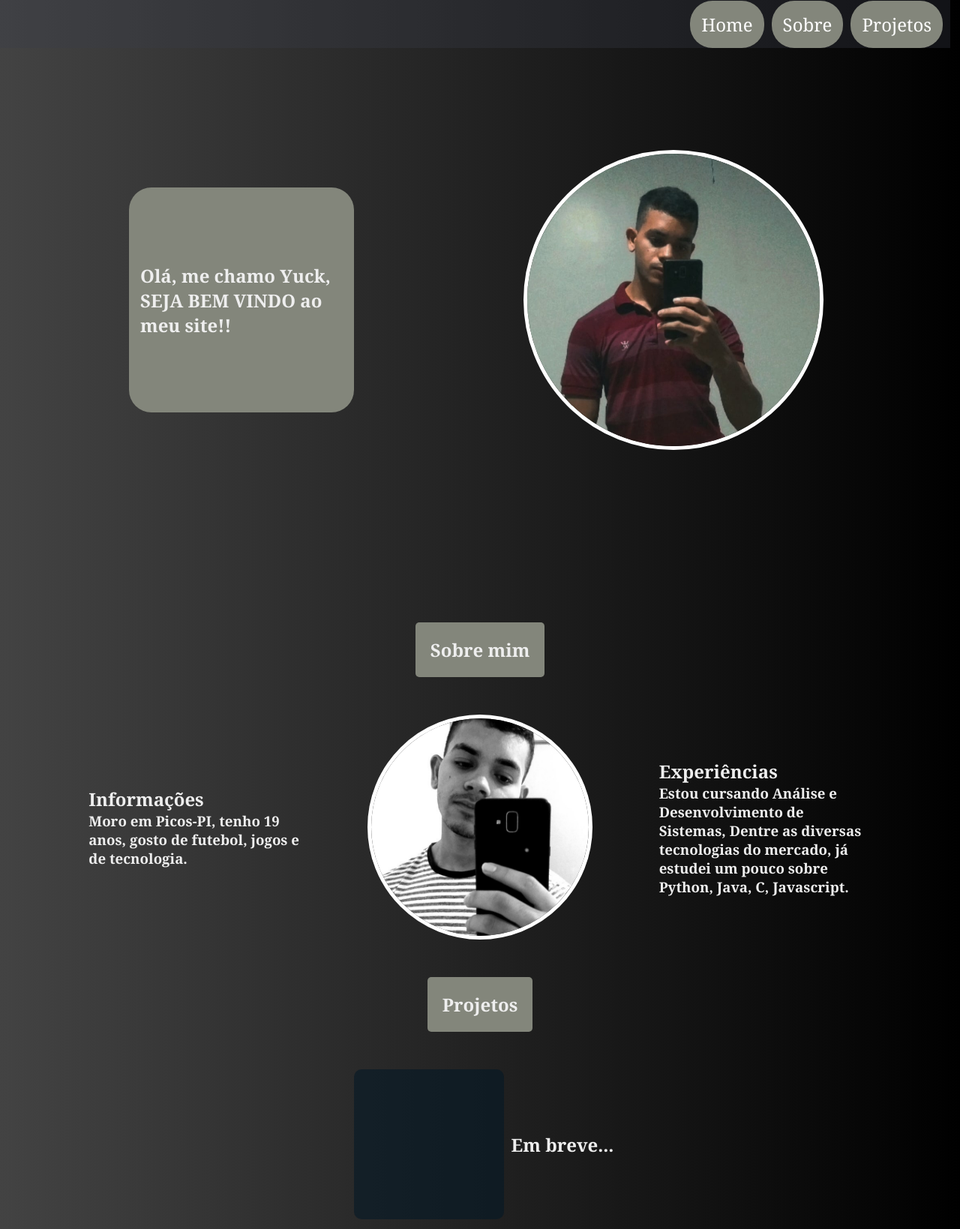
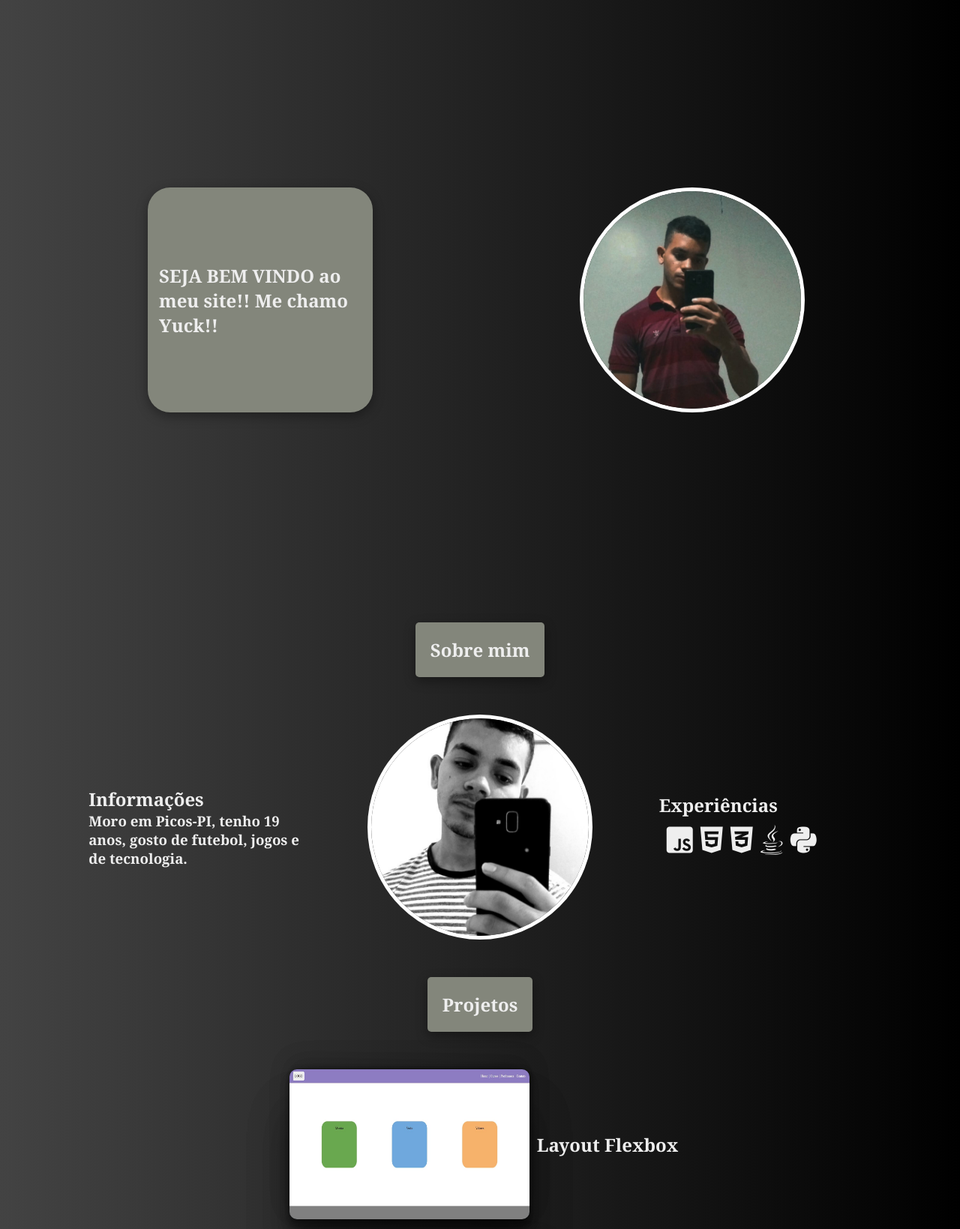
Before and after one commit to yuckguedes/yuckguedes.github.io, a plain HTML site: page index.html in a window 1280 px wide. Shown: the top 1639 px of the page at 75% size. Drawn offline with Linux system fonts and the light colour scheme.

Commit message:
Melhorando site

```diff
--- a/css/style.css
+++ b/css/style.css
@@ -5,11 +5,6 @@
     color: #EEE;
 }
 
-img{
-    min-width: 100%;
-    max-height: 100%;
-    object-fit: cover;
-}
 
 body{
     display: flex;
@@ -47,7 +42,7 @@ ul{
     font-size: 1.5rem;
     background-color: #83867b;
     padding: 15px;
-    border-radius: 30px;
+    border-radius: 15px;
     margin-right: 10px;
     transition: 0.5s;
 }
@@ -80,20 +75,31 @@ main{
 }
 
 .foto-pessoal2{
-    height: 400px;
-    width: 400px;
+    height: 300px;
+    width: 300px;
     border-radius: 50%;
     border: 5px solid white;
+
 }
 
 .img-foto-pessoal2{
+    width: 100%;
+    height: 100%;
+    object-fit: cover;
     border-radius: 50%;
+    transition: all 1s;
+
+}
+
+.img-foto-pessoal2:hover{
+    -webkit-transform: scale(1.2);
+    transform: scale(1.2);
 }
 
 @media screen and (min-width:0px) and (max-width: 840px){
     .foto-pessoal2{
-        height: 300px;
-        width: 300px;
+        height: 200px;
+        width: 200px;
     }
 
 }
@@ -107,6 +113,7 @@ main{
     background-color: #83867b;
     padding: 15px;
     border-radius: 30px;
+    box-shadow: rgba(0, 0, 0, 0.35) 0px 5px 15px;
 }
 
 @media screen and (min-width:0px) and (max-width: 840px){
@@ -125,16 +132,39 @@ main{
 
 }
 
+@media screen and (min-width:0px) and (max-width: 840px){
+    .section2{
+        width: 98%;
+    }
+
+}
+
 .foto-pessoal{
     height: 300px;
     width: 300px;
     border-radius: 50%;
     border: 5px solid white;
+}
+
+@media screen and (min-width:0px) and (max-width: 840px){
+    .foto-pessoal{
+        height: 200px;
+        width: 200px;
+    }
 
 }
 
 .img-foto-pessoal{
+    width: 100%;
+    height: 100%;
+    object-fit: cover;
     border-radius: 50%;
+    transition: all 1s;
+}
+
+.img-foto-pessoal:hover{
+    -webkit-transform: scale(1.2);
+    transform: scale(1.2);
 }
 
 .titulo-sobre{
@@ -142,12 +172,23 @@ main{
     background-color: #83867b;
     border-radius: 5px;
     margin: 30px;
+    box-shadow: rgba(0, 0, 0, 0.35) 0px 5px 15px;
 }
 
 .div-sobre{
     display: flex;
     align-items: center;
     justify-content: space-around;
+}
+
+.experiencias-tecnologias{
+    display: flex;
+    gap: 10px;
+    flex-wrap: wrap;
+}
+
+.experiencias-tecnologias i{
+    font-size: 2.5rem;
 }
 
 @media screen and (min-width:0px) and (max-width: 840px){
@@ -159,6 +200,13 @@ main{
 
 .texto-sobre{
     width: 25%;
+}
+
+@media screen and (min-width:0px) and (max-width: 840px){
+    .texto-sobre{
+        width: 80%;
+    }
+
 }
 
 .section3{
@@ -176,9 +224,34 @@ main{
 
 .img-projeto{
     height: 200px;
-    width: 200px;
+    width: 320px;
     background-color: #0017268a;
     border-radius: 10px;
+    box-shadow: rgba(0, 0, 0, 0.25) 0px 54px 55px, rgba(0, 0, 0, 0.12) 0px -12px 30px, rgba(0, 0, 0, 0.12) 0px 4px 6px, rgba(0, 0, 0, 0.17) 0px 12px 13px, rgba(0, 0, 0, 0.09) 0px -3px 5px;
+}
+
+@media screen and (min-width:0px) and (max-width: 840px){
+    .img-projeto{
+        height: 140px;
+        width: 180px;
+    }
+
+    .section3 h2{
+        font-size: 1rem;
+    }
+}
+
+.div-projeto .img-projeto img{
+    width: 100%;
+    height: 100%;
+    border-radius: 10px;
+    box-shadow: rgba(0, 0, 0, 0.25) 0px 54px 55px, rgba(0, 0, 0, 0.12) 0px -12px 30px, rgba(0, 0, 0, 0.12) 0px 4px 6px, rgba(0, 0, 0, 0.17) 0px 12px 13px, rgba(0, 0, 0, 0.09) 0px -3px 5px;
+    transition: all 1s;
+}
+
+.div-projeto .img-projeto img:hover{
+    -webkit-transform: scale(1.5);
+    transform: scale(1.5);
 }
 
 .titulo-projetos{
@@ -186,6 +259,7 @@ main{
     background-color: #83867b;
     border-radius: 5px;
     margin: 30px;
+    box-shadow: rgba(0, 0, 0, 0.35) 0px 5px 15px;
 }
 
 /* CSS do footer */
@@ -212,6 +286,6 @@ div{
     margin: 10px;
 }
 
-i{
-    font-size: 1.5rem;
+footer i{
+    font-size: 2rem;
 }
--- a/index.html
+++ b/index.html
@@ -11,19 +11,11 @@
     <link rel="stylesheet" href="css/style.css">
 </head>
 <body>
-    <header>
-        <nav class="nav-header">
-            <ul>
-                <li><a class="menu" href="#inicio">Home</a></li>
-                <li><a class="menu" href="#sobre-mim">Sobre</a></li>
-                <li><a class="menu" href="#projetos">Projetos</a></li>
-            </ul>
-        </nav>
-    </header>
+
 
     <main>
         <section id="inicio" class="section1">
-            <h1 class="texto-apresentacao">Olá, me chamo Yuck, SEJA BEM VINDO ao meu site!!</h1>
+            <h1 class="texto-apresentacao">SEJA BEM VINDO ao meu site!! Me chamo Yuck!!</h1>
             <div class="foto-pessoal2"><img class="img-foto-pessoal2" src="img/foto-pessoal2.jpg" alt="Foto"></div>
         </section>
 
@@ -32,7 +24,15 @@
             <div class="div-sobre">
                 <div class="texto-sobre"><h1>Informações</h1><h3>Moro em Picos-PI, tenho 19 anos, gosto de futebol, jogos e de tecnologia. </h3></div>
                 <div class="foto-pessoal"><img class="img-foto-pessoal" src="img/foto-pessoal.jpg" alt="Foto"></div>
-                <div class="texto-sobre"><h1 class="texto-sobre">Experiências</h1><h3>Estou cursando Análise e Desenvolvimento de Sistemas, Dentre as diversas tecnologias do mercado, já estudei um pouco sobre Python, Java, C, Javascript.</h3></div>
+                <div class="texto-sobre"><h1 class="texto-sobre">Experiências</h1>
+                    <div class="experiencias-tecnologias">
+                        <i class="fa-brands fa-square-js"></i>
+                        <i class="fa-brands fa-html5"></i>
+                        <i class="fa-brands fa-css3-alt"></i>
+                        <i class="fa-brands fa-java"></i>
+                        <i class="fa-brands fa-python"></i>
+                    </div>
+                </div>
 
             </div>
         </section>
@@ -40,8 +40,8 @@
         <section class="section3">
             <h1 id="projetos" class="titulo-projetos">Projetos</h1>
             <div class="div-projeto">
-                <div class="img-projeto"></div>
-                <h2>Em breve...</h2>
+                <a href="https://yuckguedes.github.io/Atividade1-WEB/"><div class="img-projeto"><img src="img/projeto-LayoutFlexbox.jpg" alt="Projeto sobre Flexbox"></div></a>
+                <h2>Layout Flexbox</h2>
             </div>
 
             <div class="div-projeto">
```
Also changed, not shown: img/projeto-LayoutFlexbox.jpg (added).
